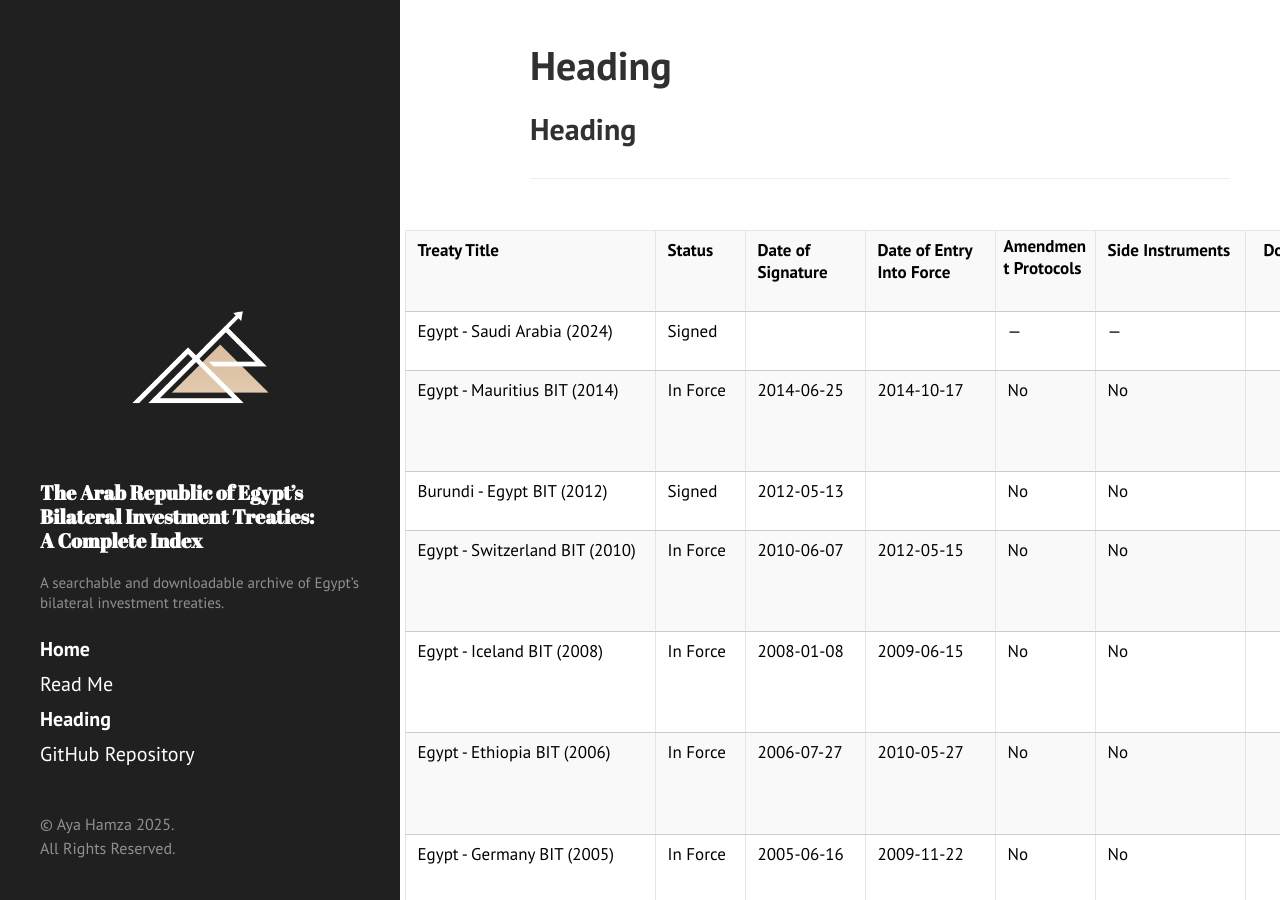
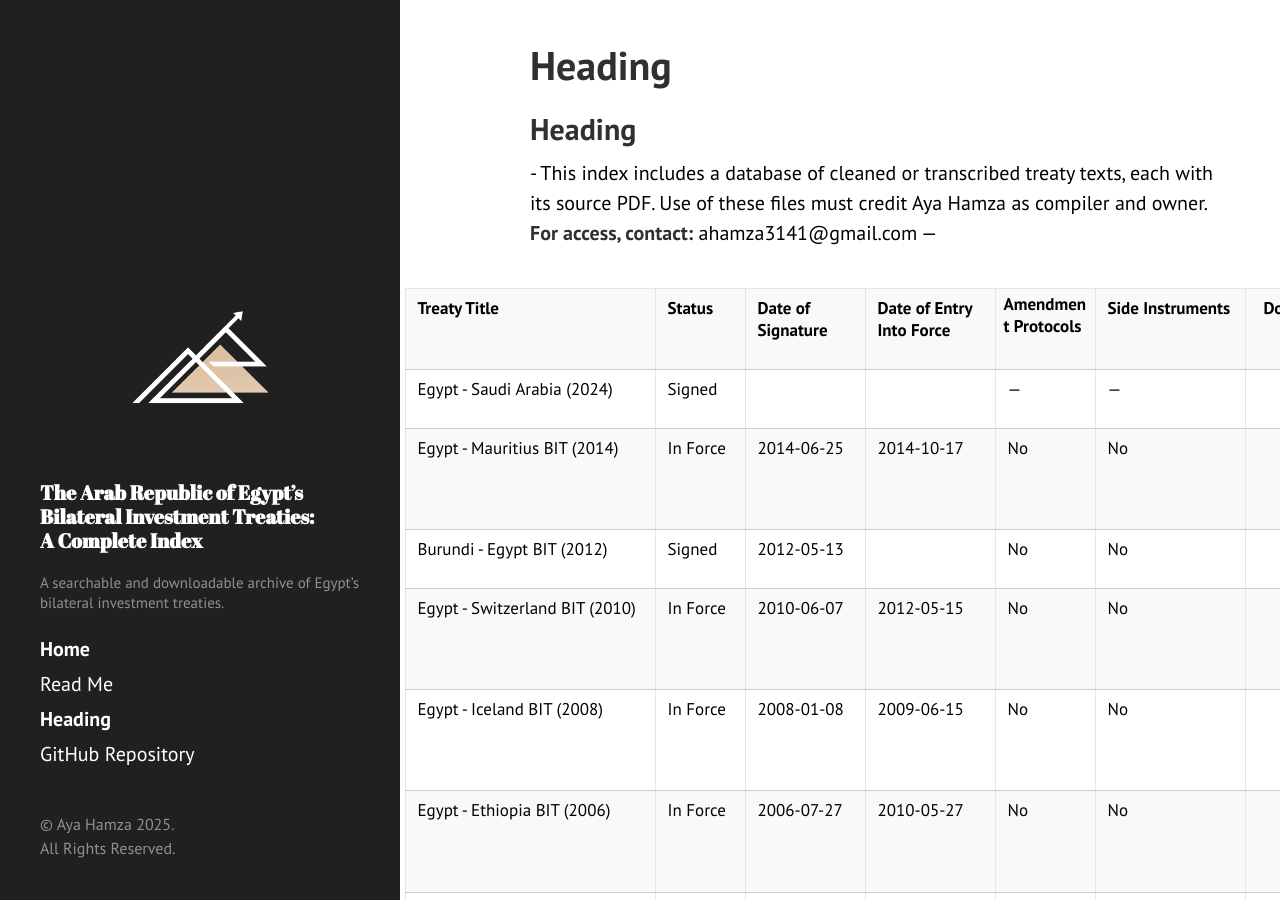
Before and after one commit to ayahamza1/MENABITs, a Jekyll site: the page built from index.md, in a window 1280 px wide and 900 px high. Built offline with Jekyll 4.4.1, drawn with Linux system fonts in a browser that asks for light colours; our own code applies the rules of GitHub Pages for plain Markdown files.

Commit message:
Update index.md

```diff
--- a/index.md
+++ b/index.md
@@ -1,5 +1,7 @@
 ## Heading
 
+-
+This index includes a database of cleaned or transcribed treaty texts, each with its source PDF. Use of these files must credit Aya Hamza as compiler and owner. **For access, contact:** ahamza3141@gmail.com
 ---
 
 <div style="display: flex; justify-content: center;">
```
